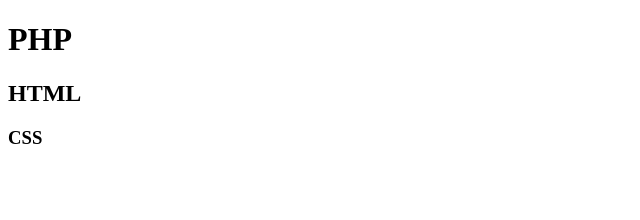
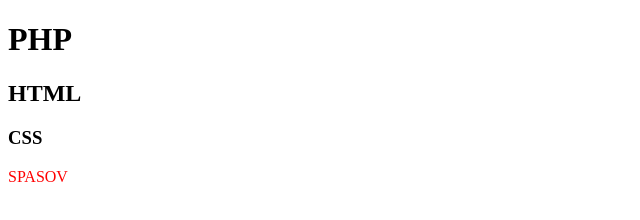
Before and after one commit to aleksandarvel/pr4, a plain HTML site: page index.html in a window 1280 px wide. Shown: the full height of the page, 0-640 px from the left. Drawn offline with Linux system fonts and the light colour scheme.

Commit message:
Dodaden tag so stil za tekst crvena boja.

```diff
--- a/index.html
+++ b/index.html
@@ -8,5 +8,6 @@
     <h1>PHP</h1>
     <h2>HTML</h2>
     <h3>CSS</h3>
+    <div style="color: red;">SPASOV</div>
   </body>
 </html>
```
